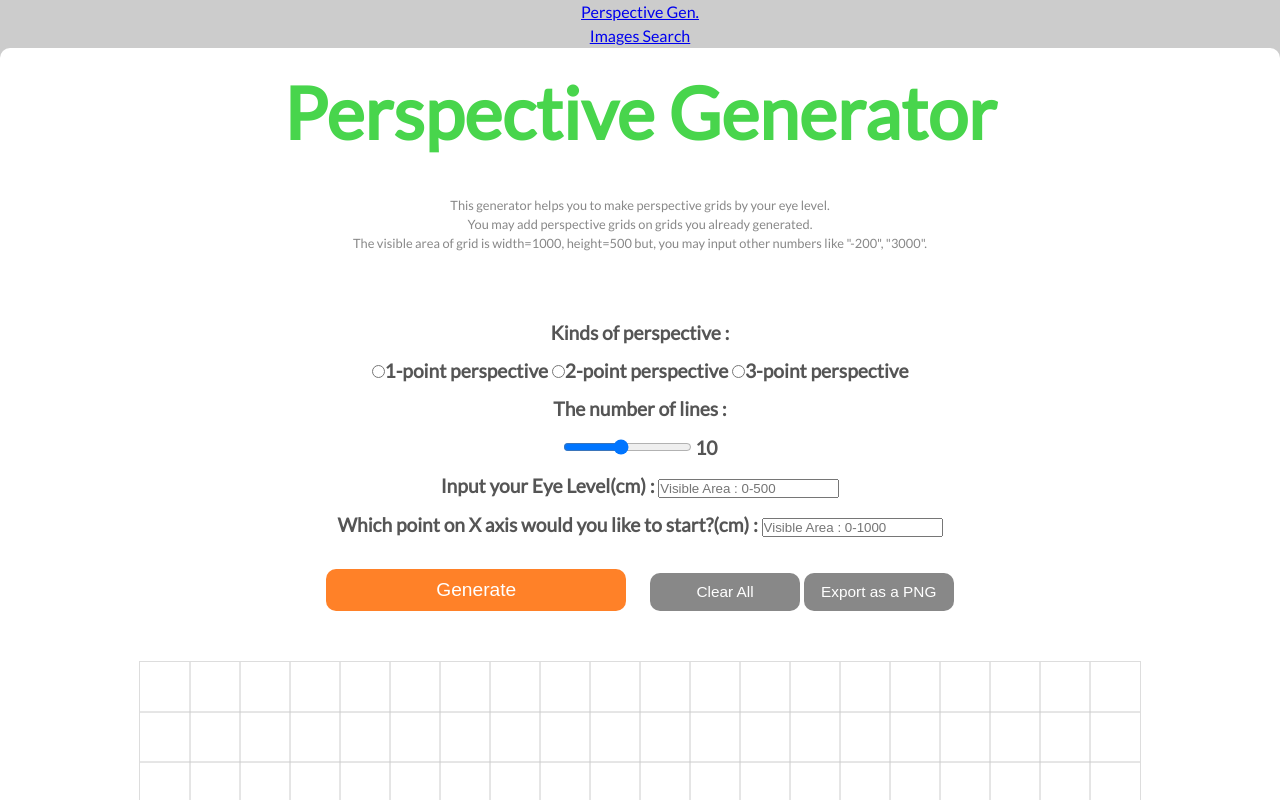
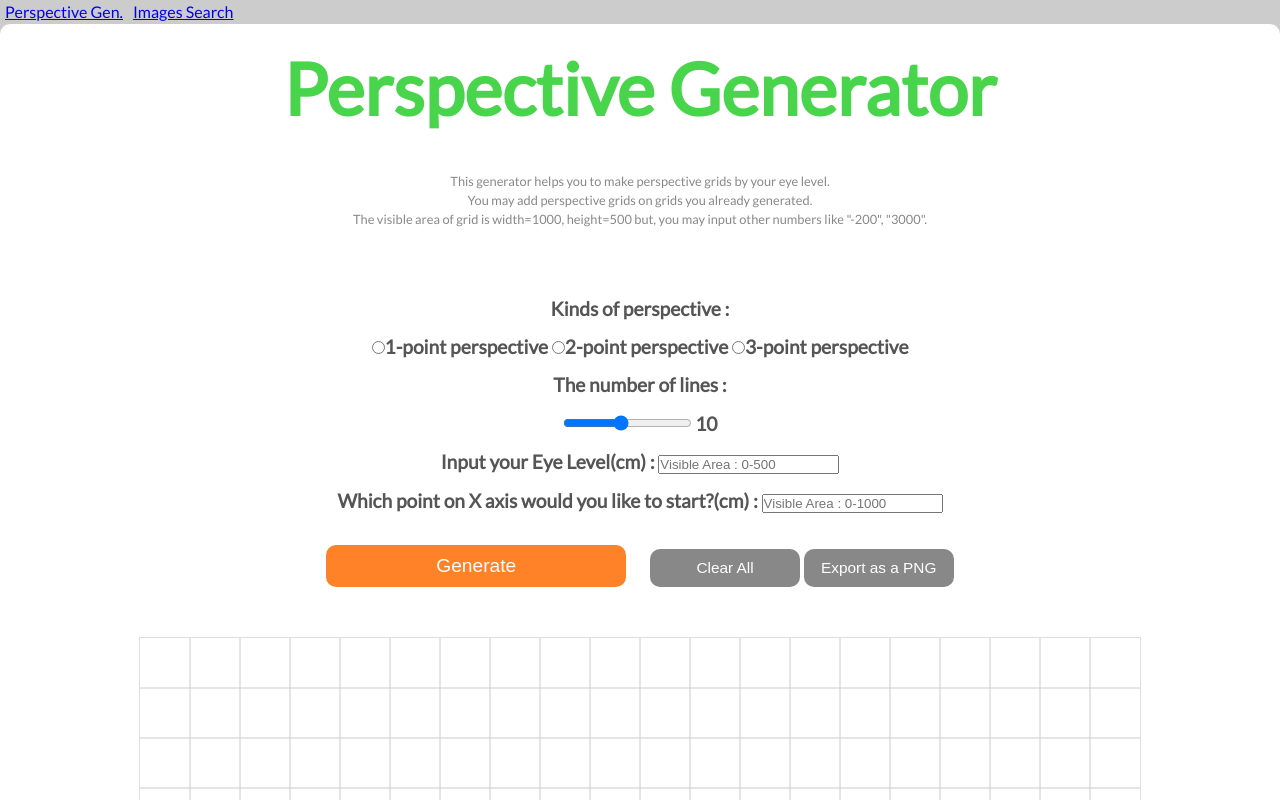
Before and after one commit to HelloTakako/perspective-generator, a website: page index.html in a window 1280 px wide. Shown: the top 800 px of the page. Drawn offline with Linux system fonts and the light colour scheme.

Commit message:
edit README.md

```diff
--- a/src/scss/style.scss
+++ b/src/scss/style.scss
@@ -28,9 +28,13 @@ body{
 Header
 ---------------------*/
 header{
-    li{
-        a{
-            color:"#666";
+    ul{
+        display: flex;
+        li{
+            a{
+                color:"#666";
+                padding: 0 5px;
+            }
         }
     }
 }
```
Also changed, not shown: README.md, public/css/style.css.
